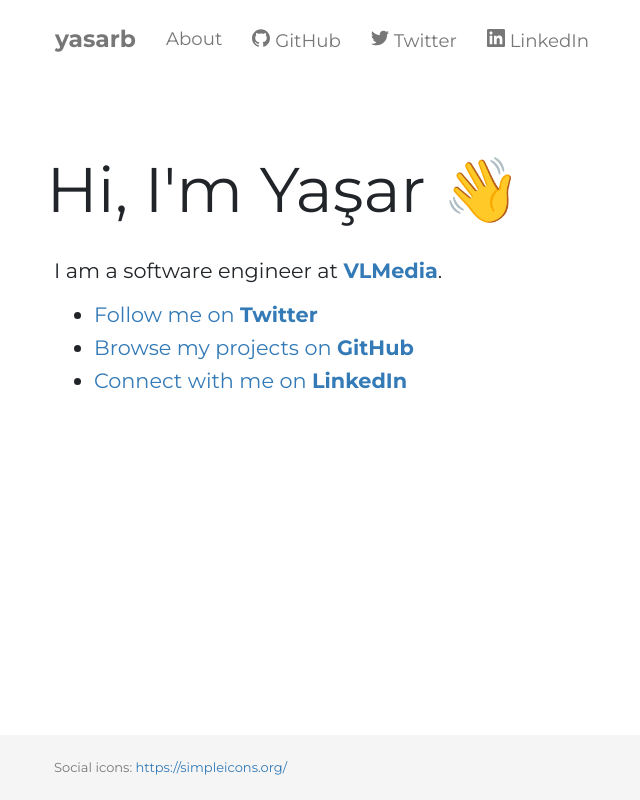
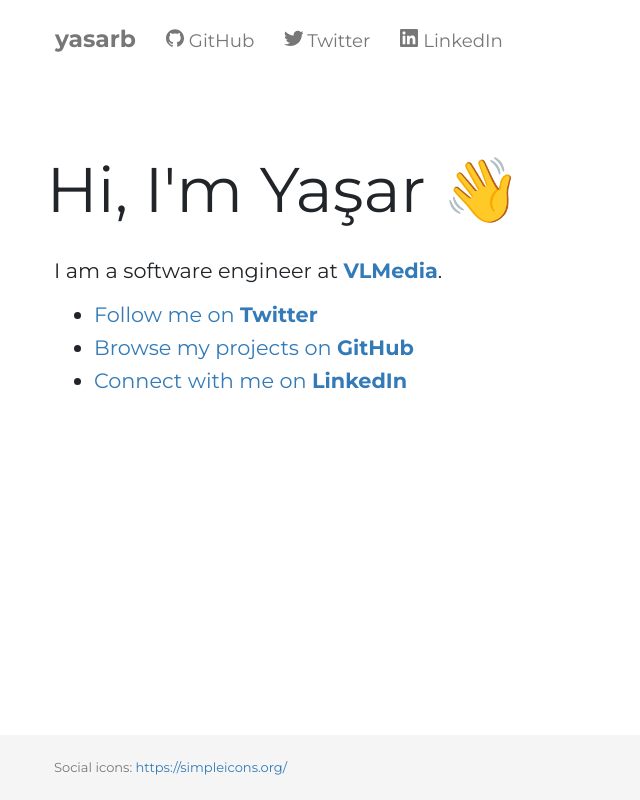
Before and after one commit to yasarb/yasarb.github.io, a plain HTML site: page index.html in a window 1280 px wide. Shown: the whole page, without its empty margins (16-656 px from the left). Drawn offline with Linux system fonts and the light colour scheme.

Commit message:
Remove "about" menu item

```diff
--- a/index.html
+++ b/index.html
@@ -58,13 +58,6 @@
       </button>
       <div class="collapse navbar-collapse" id="navbar-collapse">
         <ul class="nav navbar-nav">
-          <li id="nav-item-about">
-            <a href="https://yasarb.dev" rel="home">
-              <div>
-                About
-              </div>
-            </a>
-          </li>
           <li id="nav-item-github">
             <a href="https://github.com/yasarb">
               <div>
```
